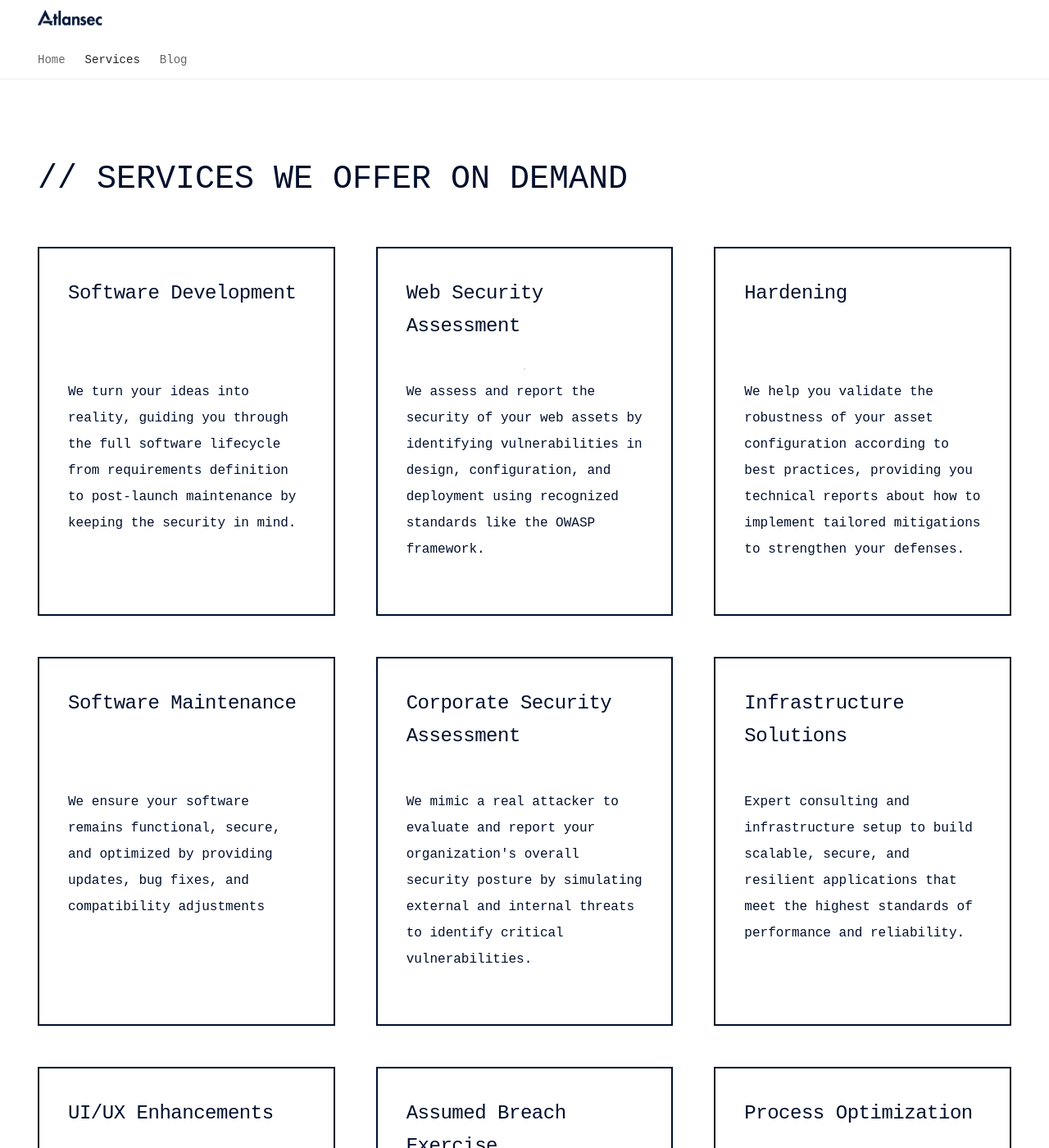
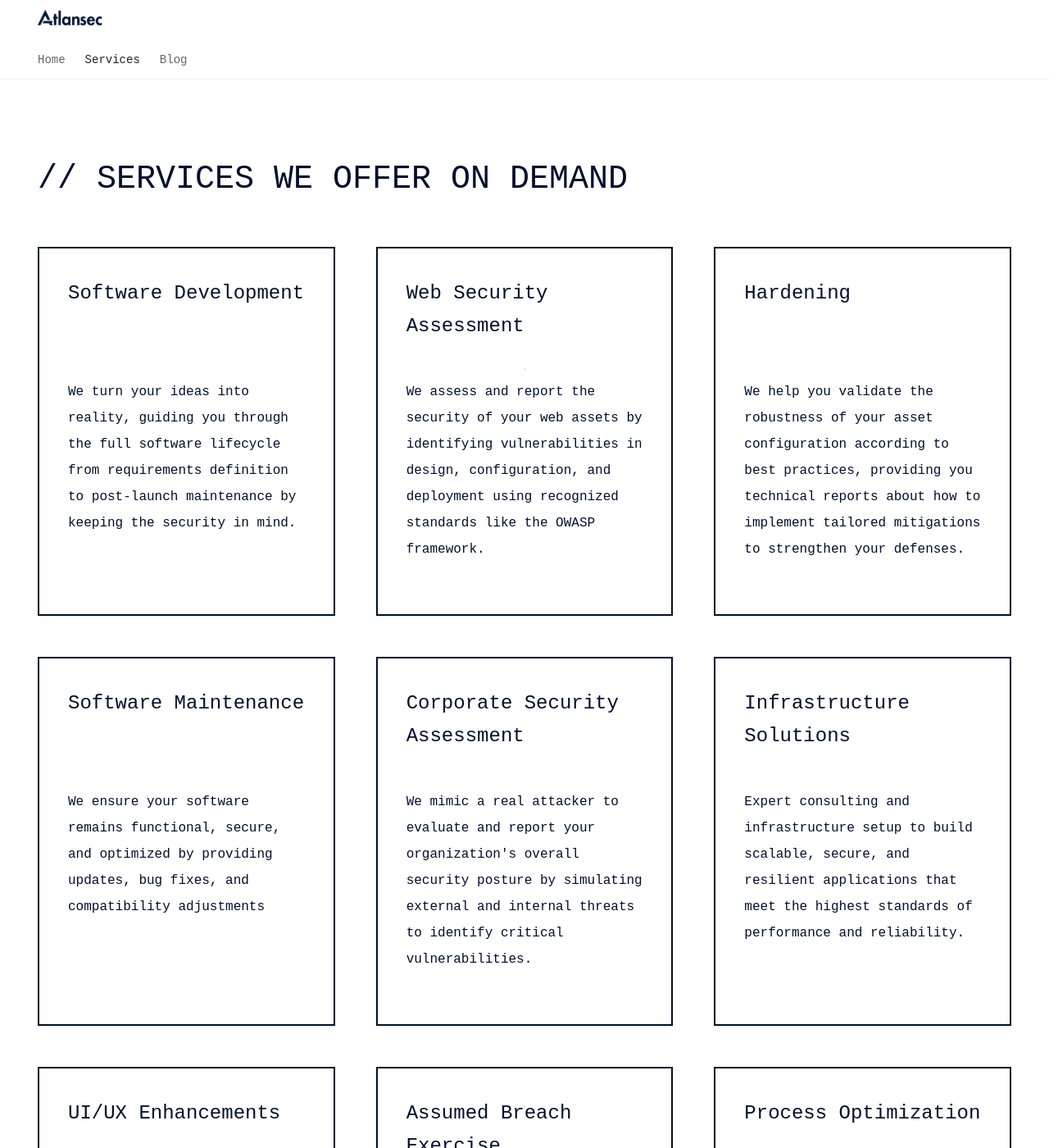
Before and after one commit to AtlanSec/Atlansec-Web, an MkDocs documentation site: the page built from docs/services/index.md, in a window 1280 px wide and 1400 px high. Shown: the whole window at 82% size. Built offline with MkDocs 1.6.1 and Material for MkDocs 9.7.7, drawn with Linux system fonts in a browser that asks for light colours.

Commit message:
Checking some stuffs v4

```diff
--- a/docs/overrides/services.html
+++ b/docs/overrides/services.html
@@ -66,9 +66,8 @@
 
 
     .card-title {
-        font-weight: 500;
+        font-weight: 500 !important;
         color: var(--Primary-Blue);
-        letter-spacing: -0.02em;
         line-height: 40px;
         font-style: normal;
         font-size: 24px;
```
